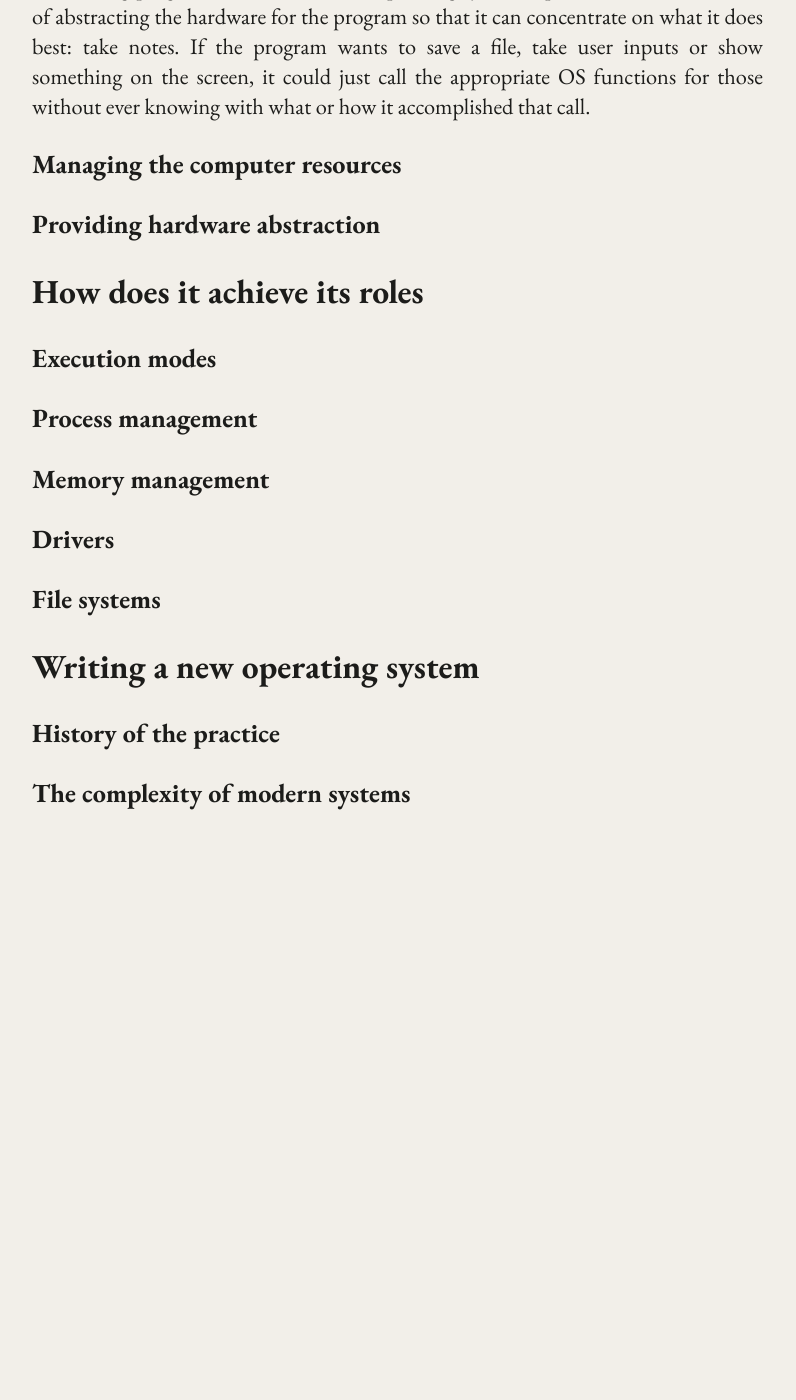
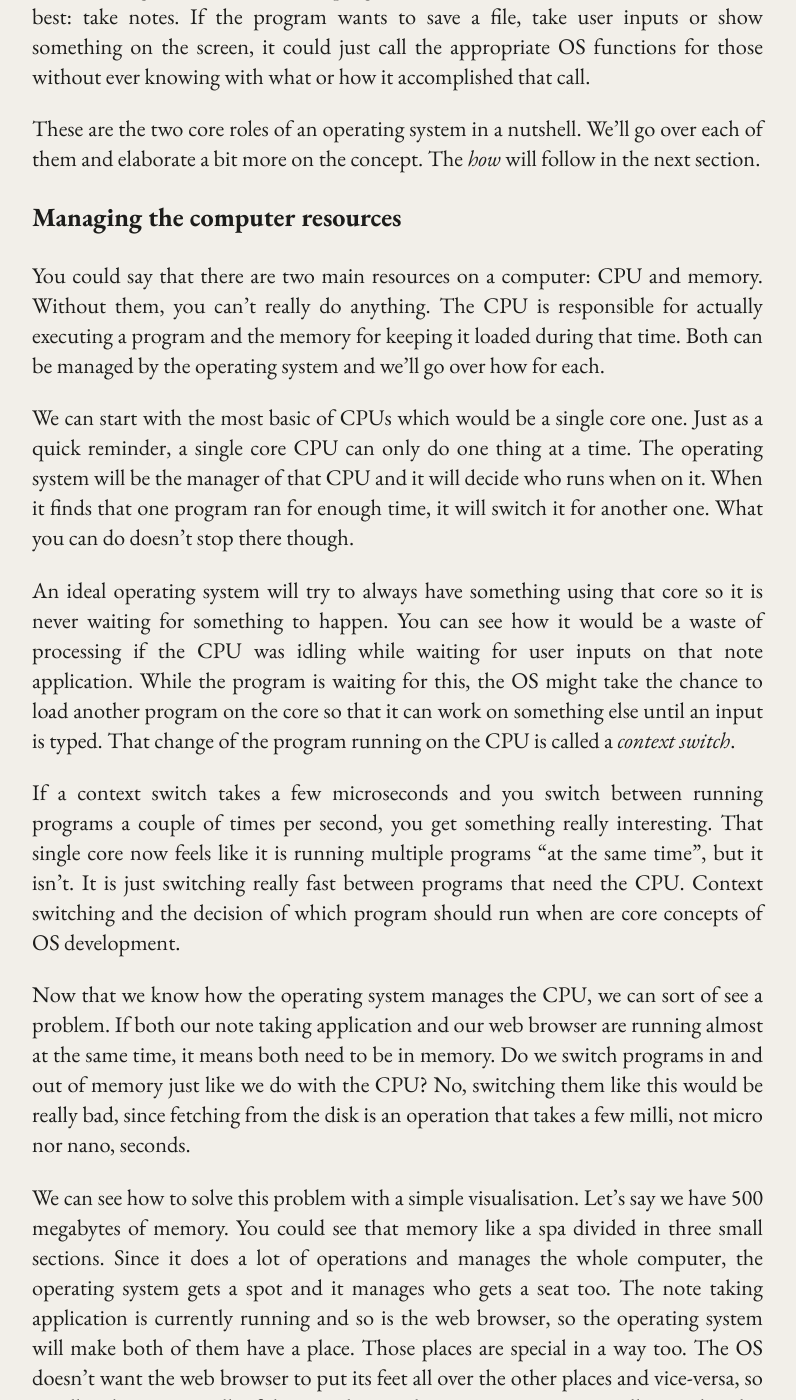
Before and after one commit to eFournierRobert/eFournierRobert.github.io, a Jekyll site: the page built from _posts/btob/2026-03-11-os.md, in a window 1280 px wide and 1400 px high, scrolled down 2056 px. Shown: the whole window, without its empty margins (178-974 px from the left). Built offline with Jekyll 4.4.1, drawn with Linux system fonts in a browser that asks for light colours; before the commit the page ends 2892 px from its top, so only the background shows below that; some of the changed text lies outside the part shown.

Commit message:
Finished subsection about managing resources

```diff
--- a/_posts/btob/2026-03-11-os.md
+++ b/_posts/btob/2026-03-11-os.md
@@ -92,7 +91,63 @@ wants to save a file, take user inputs or show something on the screen, it could
 just call the appropriate OS functions for those without ever knowing with what
 or how it accomplished that call.
 
+These are the two core roles of an operating system in a nutshell. We'll go over
+each of them and elaborate a bit more on the concept. The *how* will follow
+in the next section.
+
 ### Managing the computer resources
+
+You could say that there are two main resources on a computer: CPU and memory.
+Without them, you can't really do anything. The CPU is responsible for actually
+executing a program and the memory for keeping it loaded during that time.
+Both can be managed by the operating system and we'll go over how for each.
+
+We can start with the most basic of CPUs which would be a single core one. Just
+as a quick reminder, a single core CPU can only do one thing at a time. The
+operating system will be the manager of that CPU and it will decide who runs
+when on it. When it finds that one program ran for enough time, it will switch
+it for another one. What you can do doesn't stop there though.
+
+An ideal operating system will try to always have something using that core so
+it is never waiting for something to happen. You can see how it would be a waste
+of processing if the CPU was idling while waiting for user inputs on that note application.
+While the program is waiting for this, the OS might take the chance to load another program
+on the core so that it can work on something else until an input is typed. That change
+of the program running on the CPU is called a *context switch*.
+
+If a context switch takes a few microseconds and you switch between running programs
+a couple of times per second, you get something really interesting. That single core
+now feels like it is running multiple programs "at the same time", but it isn't. It is just
+switching really fast between programs that need the CPU. Context switching and the decision
+of which program should run when are core concepts of OS development.
+
+Now that we know how the operating system manages the CPU, we can sort of see a problem.
+If both our note taking application and our web browser are running almost at the same
+time, it means both need to be in memory. Do we switch programs in and out of memory just
+like we do with the CPU? No, switching them like this would be really bad, since fetching from the
+disk is an operation that takes a few milli, not micro nor nano, seconds.
+
+We can see how to solve this problem with a simple visualisation. Let's say we have 500 megabytes of memory.
+You could see that memory like a spa divided in three small sections. Since it does a lot of
+operations and manages the whole computer, the operating system gets a spot and it manages who
+gets a seat too. The note taking application is currently running and so is the web browser, so
+the operating system will make both of them have a place. Those places are special in a way too.
+The OS doesn't want the web browser to put its feet all over the other places and vice-versa,
+so it will make sure to wall off that seat, but, at the same time, give a nice illusion that this seat is a whole spa
+in itself. This is a bit hard to wrap your head around the first time, but we'll come back to it, in more details, during the next section.
+This splitting and management of memory is how the problem is solved.
+
+By sharing the system memory between running programs, we can easily continue the context switching
+without having to constantly swap the programs in and out. This keeps context switching short
+and means we aren't using the disk for no reason.
+
+In the case where a program is too big
+for the memory or that there are too many of them for the available memory, the OS will start
+choosing who gets to be on memory and will go as far as to partially load programs in memory
+when those parts are needed. The rest is kept on disk. This practice of partially loading
+programs in memory and keeping inactive parts on disk is called *swapping*. This is
+how the operating system can give the illusion of hundreds of programs loaded in memory
+and, for programs, the belief they can take more memory than the computer physically has.
 
 ### Providing hardware abstraction
 
```
Also changed, not shown: other parts of _posts/btob/2026-03-11-os.md (+1 -2 lines).
